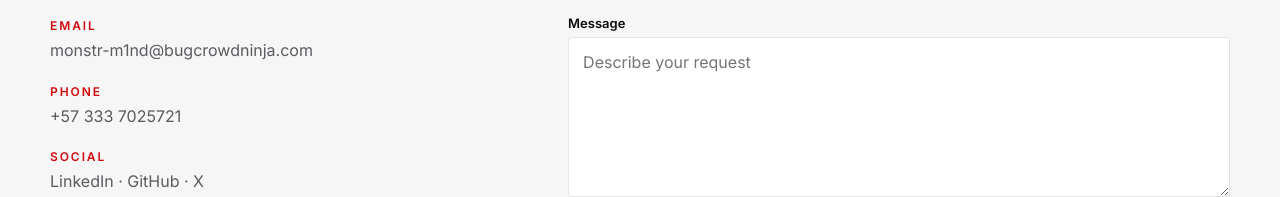
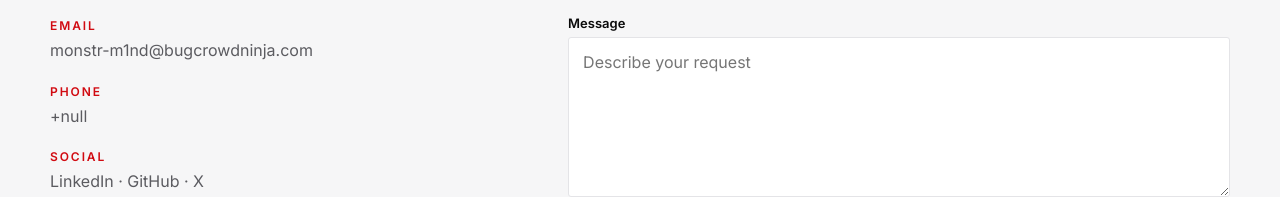
Before and after one commit to monsifhmouri/MONSIF-CYBERSEC, a plain HTML site: page index.html in a window 1280 px wide. Shown: the part 3497-3694 px from the top of the page. Drawn offline with Linux system fonts and the light colour scheme.

Commit message:
Update index.html

```diff
--- a/index.html
+++ b/index.html
@@ -218,7 +218,7 @@ footer{background:#0a0a0a;color:#a1a1a6;padding:56px 0 32px;font-size:14px}
    <p class="lead" style="margin-top:20px" data-i18n="c_p">Send us a message about your infrastructure and security needs.</p>
    <dl>
     <dt data-i18n="c_e">Email</dt><dd>monstr-m1nd@bugcrowdninja.com</dd>
-    <dt data-i18n="c_ph">Phone</dt><dd>+57 333 7025721</dd>
+    <dt data-i18n="c_ph">Phone</dt><dd>+null </dd>
     <dt data-i18n="c_s">Social</dt><dd>LinkedIn · GitHub · X</dd>
    </dl>
   </div>
```
